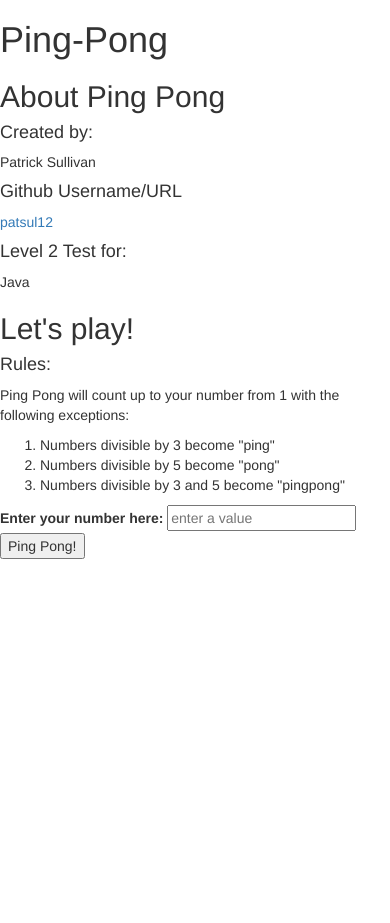
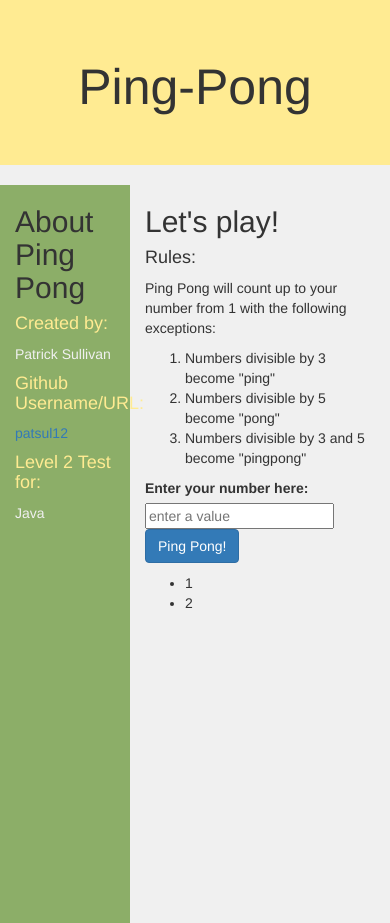
Before and after one commit to patsul12/ping-pong, a plain HTML site: page index.html in a window 390 px wide. Before the commit the page ends 844 px from the top, so only its background shows below. Drawn offline with Linux system fonts and the light colour scheme.

Commit message:
Add css styling for the pin-pong index page. Used Bootstrap to style the page so it is automatically responsive. Copied the style used in the example ping-pong page as far as colors and layout.

```diff
--- /dev/null
+++ b/css/main.css
@@ -0,0 +1,39 @@
+body {
+	background-color: #f0f0f0;
+}
+
+.col-xs-4 {
+	padding-bottom: 100%;
+	margin-bottom: -100%;
+}
+
+#title-header {
+	text-align: center;
+	background-color: rgb(255,235,146);
+	padding: 40px;
+}
+
+#title-header h1 {
+	font-size: 50px;
+}
+
+#side-bar {
+	background-color: rgb(140,174,104);
+}
+
+#side-bar h4 {
+	color: rgb(255,235,146);
+}
+
+#side-bar p {
+	color: #f0f0f0;
+}
+
+#ping-pong-container {
+	padding-top: 20px;
+}
+
+.output {
+	padding-top: 10px;
+	text-align: left;
+}
--- a/index.html
+++ b/index.html
@@ -3,23 +3,29 @@
 <html>
 <head>
 	<link href="css/bootstrap.min.css" rel="stylesheet">
+	<link href="css/main.css" rel="stylesheet">
 	<script src="js/jquery-2.1.4.min.js"></script>
 	<script src="js/bootstrap.min.js"></script>
+
 </head>
 <body>
-	<div class="title-header">
+	<div class="container-fluid">
+		<div class="row">
+			<div id="title-header" class="col-xs-12">
 				<h1>Ping-Pong</h1>
 			</div>
-	<div class="side-bar">
+		</div>
+		<div id="ping-pong-container" class="row">
+			<div id="side-bar" class="col-xs-4">
 				<h2>About Ping Pong</h2>
 				<h4 class="sub-header">Created by:</h4>
 				<p>Patrick Sullivan</p>
-		<h4 class="sub-header">Github Username/URL</h4>
+				<h4 class="sub-header">Github Username/URL:</h4>
 				<a href="https://github.com/patsul12">patsul12</a>
 				<h4 class="sub-header">Level 2 Test for:</h4>
 				<p>Java</p>
 			</div>
-	<div class="ping-pong-contaner">
+			<div class="col-xs-8">
 				<h2>Let's play!</h2>
 				<h4>Rules:</h4>
 				<p>
@@ -33,11 +39,16 @@
 				<form>
 					<label>Enter your number here:</label>
 					<input type="text" placeholder="enter a value"></input>
-			<button type="submit">Ping Pong!</button>
+					<button class="btn btn-primary" type="submit">Ping Pong!</button>
 				</form>
 				<div class="output">
+					<ul>
+						<li>1</li>
+						<li>2</li>
+					</ul>
 				</div>
 			</div>
-
+		</div>
+	</div>
 </body>
 </html>
```
Lines whose indentation alone changed are shown as unchanged.
